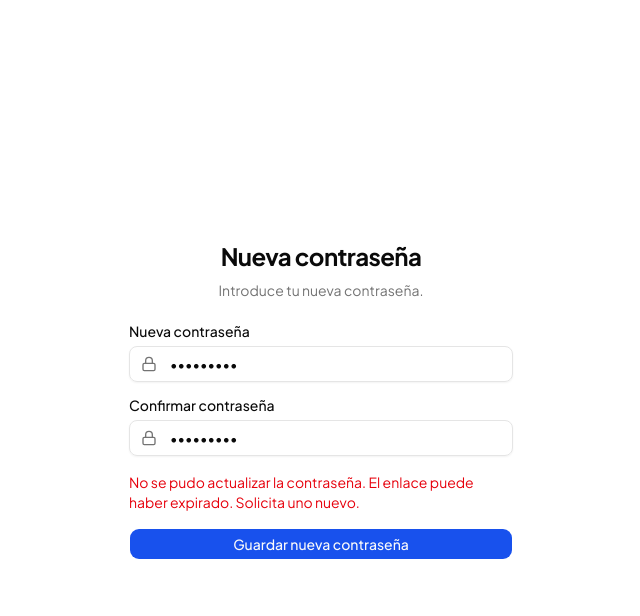
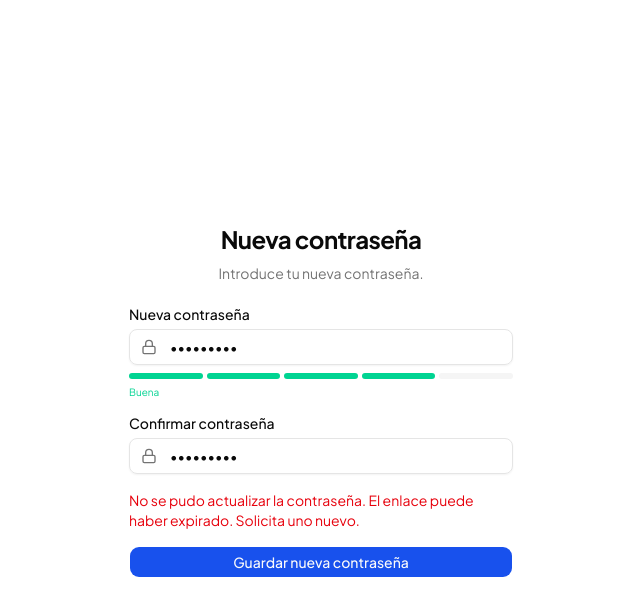
Before and after one commit to Nfer02/Project-track, a Next.js app: page /reset-password in a window 1280 px wide. Both pictures are taken after typing "Sample123", "Sample123" into the empty fields and a click on the button "Guardar nueva contraseña". Shown: the top 616 px of the page, without its empty margins (319-959 px from the left). Built offline with nearby package versions, Linux system fonts and the light colour scheme; no server answers.

Commit message:
feat: barra de seguridad de contraseña en registro y reset password

```diff
--- a/app/(auth)/register/_components/register-form.tsx
+++ b/app/(auth)/register/_components/register-form.tsx
@@ -8,6 +8,7 @@ import Link from "next/link"
 import { Loader2 } from "lucide-react"
 
 import { Button } from "@/components/ui/button"
+import { PasswordStrength } from "@/components/app/password-strength"
 import { Input } from "@/components/ui/input"
 import {
   Form,
@@ -91,6 +92,7 @@ export function RegisterForm() {
                 <FormControl>
                   <Input type="password" autoComplete="new-password" {...field} />
                 </FormControl>
+                <PasswordStrength password={field.value} />
                 <FormMessage />
               </FormItem>
             )}
--- a/app/(auth)/reset-password/reset-password-form.tsx
+++ b/app/(auth)/reset-password/reset-password-form.tsx
@@ -7,6 +7,7 @@ import { zodResolver } from "@hookform/resolvers/zod"
 import { z } from "zod"
 import { Loader2, Lock, CheckCircle2 } from "lucide-react"
 import { Button } from "@/components/ui/button"
+import { PasswordStrength } from "@/components/app/password-strength"
 import { Input } from "@/components/ui/input"
 import {
   Form,
@@ -95,6 +96,7 @@ export function ResetPasswordForm() {
                   />
                 </div>
               </FormControl>
+              <PasswordStrength password={field.value} />
               <FormMessage />
             </FormItem>
           )}
--- /dev/null
+++ b/components/app/password-strength.tsx
@@ -0,0 +1,50 @@
+"use client"
+
+function getStrength(password: string): { score: number; label: string; color: string } {
+  if (!password) return { score: 0, label: "", color: "" }
+
+  let score = 0
+
+  // Length
+  if (password.length >= 6) score++
+  if (password.length >= 8) score++
+  if (password.length >= 12) score++
+
+  // Variety
+  if (/[a-z]/.test(password) && /[A-Z]/.test(password)) score++
+  if (/\d/.test(password)) score++
+  if (/[^a-zA-Z0-9]/.test(password)) score++
+
+  // Cap at 5
+  score = Math.min(score, 5)
+
+  if (score <= 1) return { score, label: "Muy débil", color: "bg-red-500" }
+  if (score === 2) return { score, label: "Débil", color: "bg-orange-500" }
+  if (score === 3) return { score, label: "Regular", color: "bg-amber-500" }
+  if (score === 4) return { score, label: "Buena", color: "bg-emerald-400" }
+  return { score, label: "Fuerte", color: "bg-emerald-500" }
+}
+
+export function PasswordStrength({ password }: { password: string }) {
+  const { score, label, color } = getStrength(password)
+
+  if (!password) return null
+
+  return (
+    <div className="space-y-1.5">
+      <div className="flex gap-1">
+        {[1, 2, 3, 4, 5].map((i) => (
+          <div
+            key={i}
+            className={`h-1.5 flex-1 rounded-full transition-colors ${
+              i <= score ? color : "bg-muted"
+            }`}
+          />
+        ))}
+      </div>
+      <p className={`text-[10px] ${score <= 2 ? "text-red-400" : score <= 3 ? "text-amber-400" : "text-emerald-400"}`}>
+        {label}
+      </p>
+    </div>
+  )
+}
```
